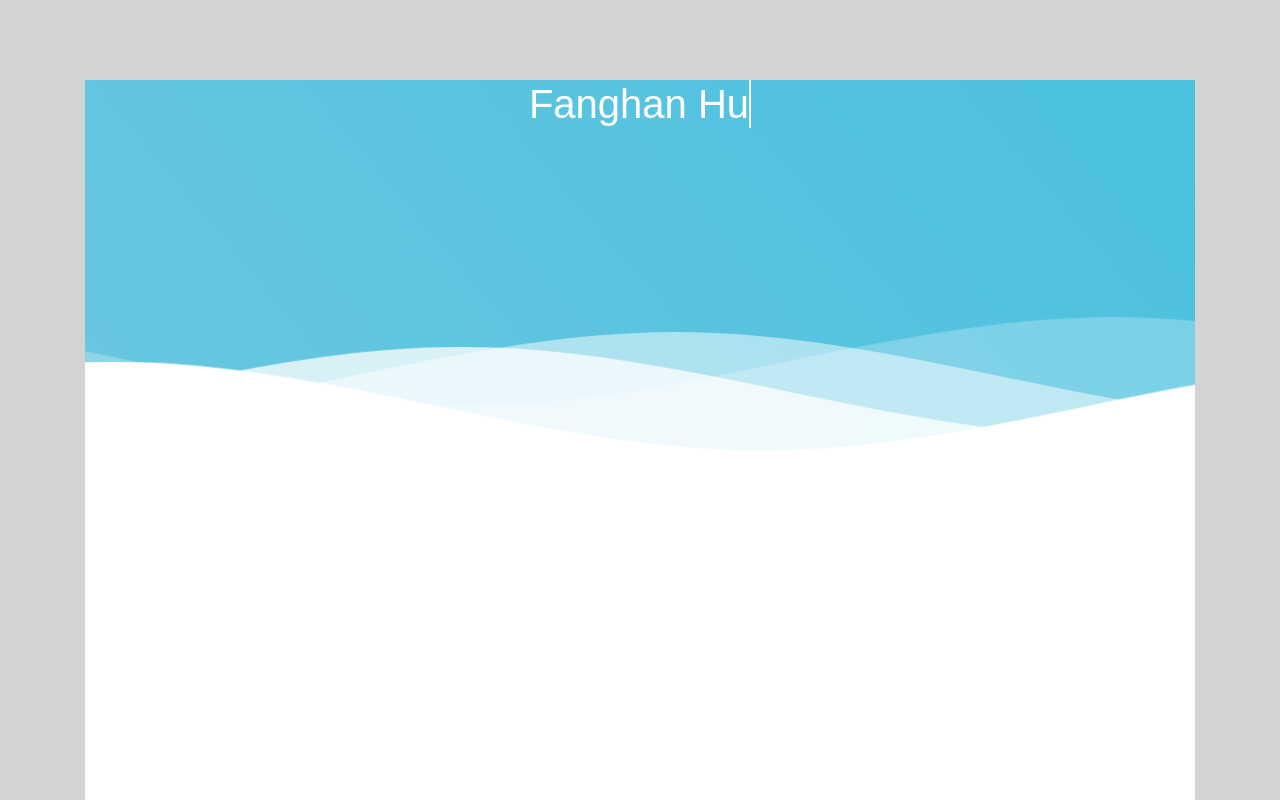
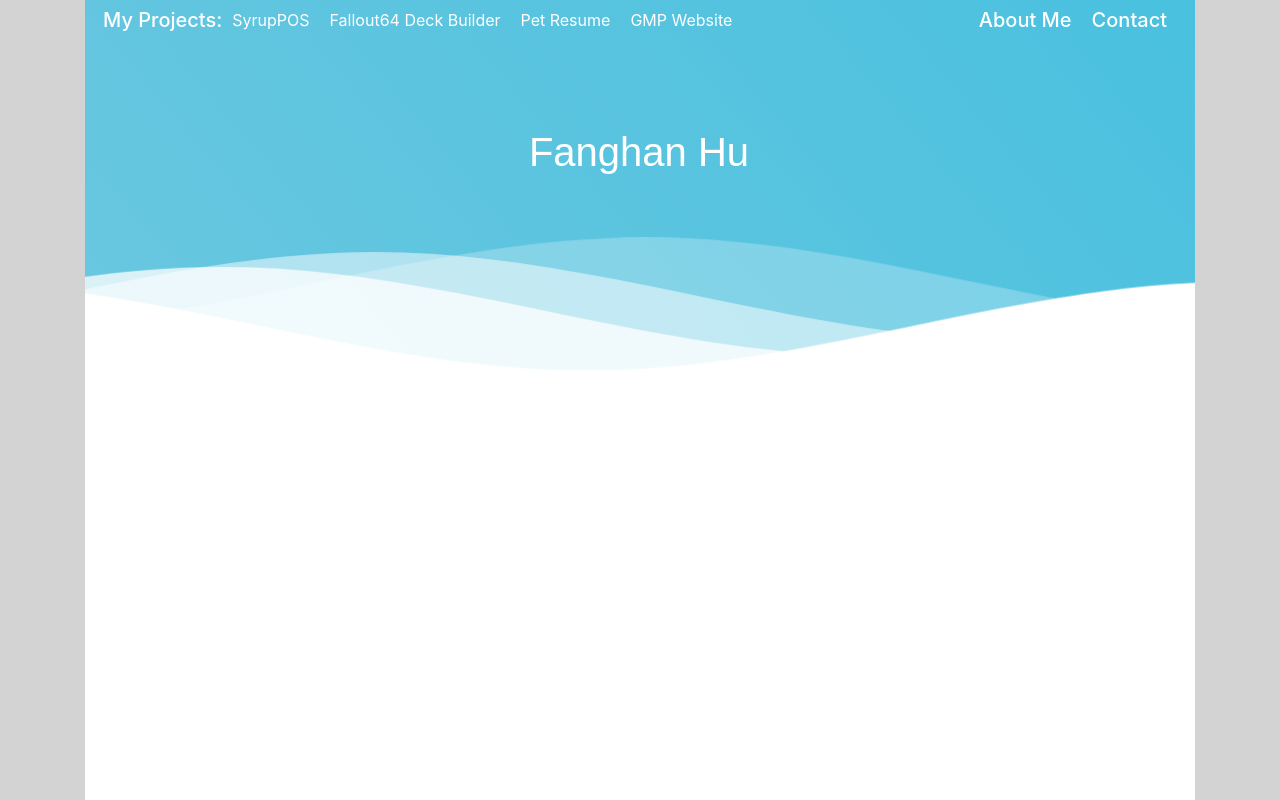
Before and after one commit to FanghanHu/Portfolio, a React (Create React App) app: page / in a window 1280 px wide. Shown: the top 800 px of the page. Built offline with nearby package versions, Linux system fonts and the light colour scheme.

Commit message:
navbar layout and footer text

```diff
--- a/src/components/wave-panel/index.js
+++ b/src/components/wave-panel/index.js
@@ -8,6 +8,19 @@ export default function WavePanel() {
     return (
         <Container>
             <header>
+                <nav className="p-2 d-flex flex-wrap text-white justify-content-between">
+                    <div className="d-flex flex-wrap">
+                        <h5>My Projects:</h5>
+                        <div>SyrupPOS</div>
+                        <div>Fallout64 Deck Builder</div>
+                        <div>Pet Resume</div>
+                        <div>GMP Website</div>
+                    </div>
+                    <div className="d-flex flex-wrap h5">
+                        <div>About Me</div>
+                        <div>Contact</div>
+                    </div>
+                </nav>
                 <TypeWriterText className="mx-auto h1"
                     text="Fanghan Hu"
                     style={{
@@ -21,7 +34,9 @@ export default function WavePanel() {
                 <Waves/>
             </main>
             <footer>
-
+                <div className="text-center text-white p-2">
+                    Fanghan Hu | 2021
+                </div>
             </footer>
         </Container>
     )
--- a/src/components/wave-panel/style.css
+++ b/src/components/wave-panel/style.css
@@ -13,3 +13,7 @@ footer {
     background: #aaa;
     min-height: 2em;
 }
+
+nav div {
+    margin: 0 10px;
+}
```
